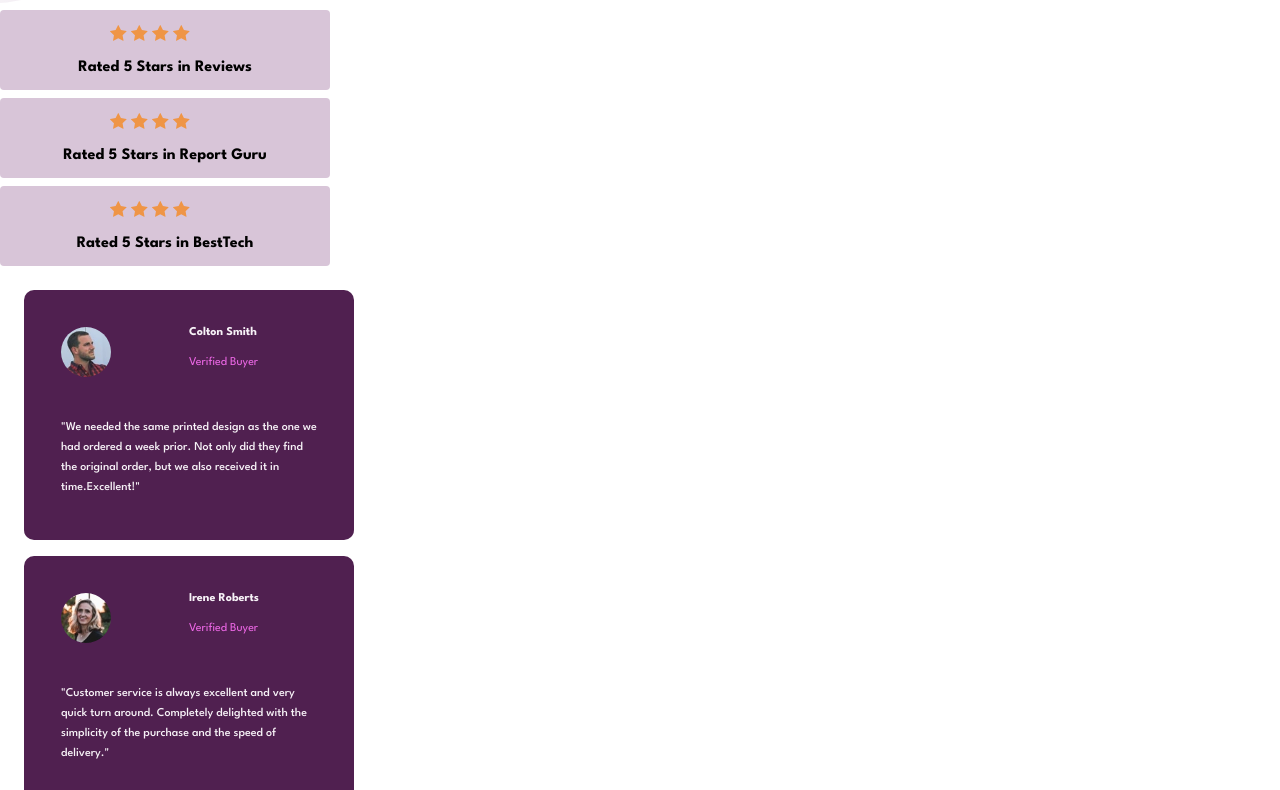
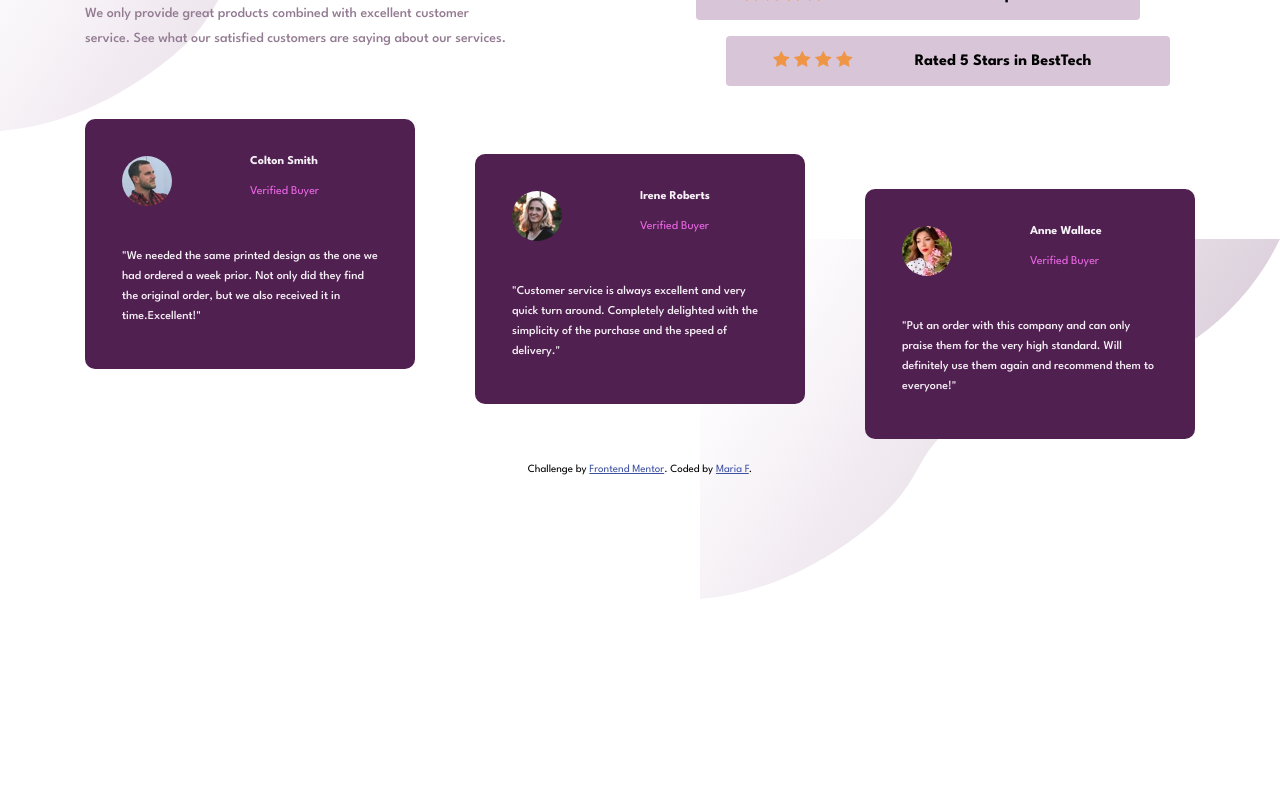
Before and after one commit to Maria-Felix01/Social-proof-section.github.io, a plain HTML site: page index.html in a window 1280 px wide. Shown: the part 229-1019 px from the top of the page. After the commit the page ends 828 px from the top, so only its background shows below. Drawn offline with Linux system fonts and the light colour scheme.

Commit message:
Modificación 2.2.2

```diff
--- a/index.html
+++ b/index.html
@@ -56,6 +56,7 @@
     </div>
 
 
+     <div class="cardscontainer">
        <div class="cards card1">
          <img src="images/image-colton.jpg" alt="">
          <span class="name">Colton Smith </span>
@@ -70,7 +71,6 @@
          <p>  "Customer service is always excellent and very quick turn around. Completely
           delighted with the simplicity of the purchase and the speed of delivery."</p>
        </div>
-
        <div class="cards card3">
          <img src="images/image-anne.jpg">
          <span class="name">Anne Wallace</span>
@@ -78,12 +78,15 @@
          <p> "Put an order with this company and can only praise them for the very high
           standard. Will definitely use them again and recommend them to everyone!"</p>
        </div>
+     </div>
+
+
     <footer>
       <div class="attribution">
         Challenge by
         <a href="https://www.frontendmentor.io?ref=challenge" target="_blank"
           >Frontend Mentor</a
-        >. Coded by <a href="#">Your Name Here</a>.
+        >. Coded by <a href="#">Maria F</a>.
       </div>
     </footer>
     </body>
--- a/styles.css
+++ b/styles.css
@@ -132,9 +132,197 @@ margin-top:30px;
 /*-------------F O O T E R -----------------*/
 
 .attribution {
-    font-size: 11px;
-    text-align: center;
+  font-size: 11px;
+  text-align: center;
   }
-  .attribution a {
-    color: hsl(228, 45%, 44%);
+.attribution a {
+ color: hsl(228, 45%, 44%);
+}
+
+
+/*-------------(>375px)------------------*/
+@media only screen and (min-width: 376px){
+
+.starscontainer{
+  padding: 0 25px;
+  display: flex;
+  flex-direction: column;
+
+}
+
+.star1{
+  align-self: flex-start;
+}
+
+.star2{
+  align-self: center;
+}
+
+.star3{
+  align-self: flex-end;
+
+}
+
+.cardscontainer{
+  padding: 0 14px;
+  display: flex;
+  flex-direction: column;
+}
+
+.card1{
+ align-self: flex-start;
+}
+
+.card3{
+  align-self: flex-end;
+}
+.stars{
+
+  background-color: hsl(300, 19%, 81%);
+  border-radius: 4px;
+  margin: 8px 0 ;
+  width: 330px;
+  height: 80px;
+  padding: 15px;
+  font-weight: 700px;
+  color: hs1(300, 43%,22%);
+  display: flex;
+  flex-direction: column;
+  justify-content: space-between;
+  align-items: center;
   }
+}
+
+
+/*-------------(>768px)------------------*/
+@media only screen and (min-width:768) {
+  body{
+    background: url(images/bg-pattern-top-desktop.svg), url(images/bg-pattern-bottom-desktop.svg);
+    background-position: top left, bottom right;
+    background-repeat: no-repeat;
+    background-size: 440px;
+  }
+
+
+
+  .cardscontainer{
+    display:grid;
+    grid-template-columns: 1fr 1fr;
+  }
+
+
+  .cards{
+    grid-column: 1/3;
+    grid-row: 2/3;
+    justify-self: center;
+
+  }
+
+
+ .card1{
+   grid-column: 1/2;
+   justify-self: center;
+  }
+
+ .card2{
+   grid-column: 2/3;
+   justify-self: center;
+  }
+
+
+ .card3{
+   grid-column: 1/3;
+   grid-row: 2/3;
+   justify-self: center;
+ }
+
+}
+
+/*-------------(>894px)------------------*/
+
+@media only screen and (min-width: 894px){
+  .container{
+    display: grid;
+    grid-template-columns:repeat(12, 1fr);
+    row-gap: 25px;
+  }
+
+  header{
+    grid-column: 1/6;
+  }
+
+ .starscontainer{
+    grid-column:6/-1 ;
+  }
+
+  .cardscontainer{
+    grid-column: 1 / -1;
+  }
+
+  footer{
+    grid-column: 1 /-1;
+  }
+  .stars{
+    height: 70px;
+  }
+
+}
+
+
+ /*-------------(>116px)------------------*/
+ @media only screen and (min-width: 1116px) {
+  body{
+    background-size: 580px;
+  }
+
+  .container{
+    margin: 125px auto;
+    max-width: 1110px;
+  }
+  .cardscontainer{
+    display: flex;
+    flex-direction: row;
+    padding: 0;
+    height: 320px;
+  }
+
+  .cards{
+    margin: 0;
+  }
+
+}
+
+ /*-------------(>116px)------------------*/
+ @media only screen and (min-width: 144px) {
+  header{
+    max-width:430px;
+    margin:0;
+
+  }
+
+  header h1{
+    font-size: 45px;
+    text-align:left;
+    margin:0;
+    line-height: 45px;
+  }
+
+  header p{
+    text-align: left;
+    margin:15px 0 30px 0;
+  }
+
+  .starscontainer{
+    grid-column: 7/ -1;
+    margin:0;
+  }
+  .stars{
+    display: flex;
+    flex-direction: row;
+    width: 444px;
+    height: 50px;
+    justify-content: center;
+
+  }
+
+}
```
Also changed, not shown: images/bg-pattern-bottom-desktop.svg, images/bg-pattern-top-desktop.svg, 2 other files. Lines whose indentation alone changed are shown as unchanged.
